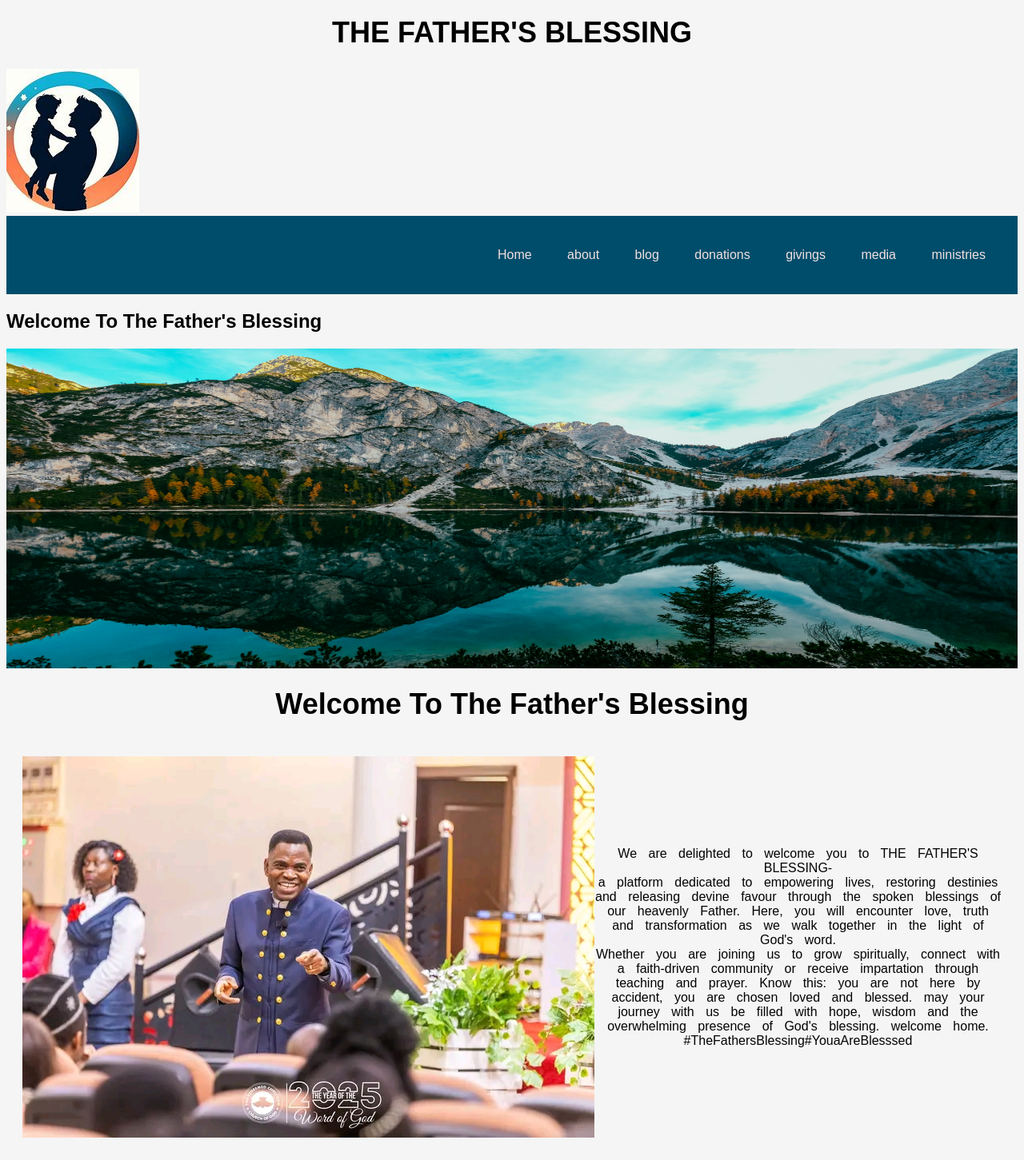
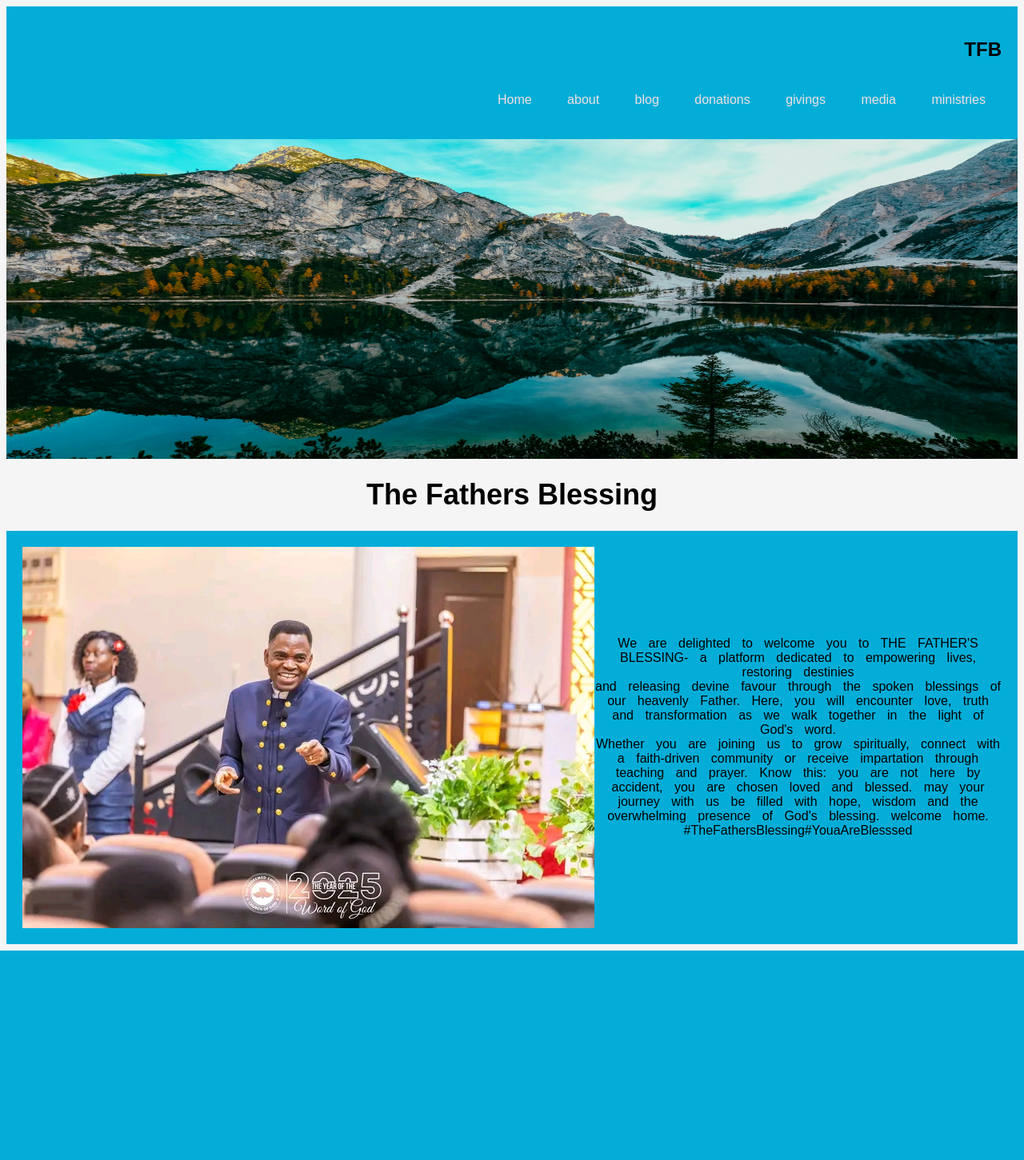
Before and after one commit to wamjere/TFB, a Django app: page / in a window 1280 px wide. Shown: the whole page at 80% size. After the commit the page ends 1189 px from the top, so only its background shows below. Run offline with Django 5.2, Linux system fonts and the light colour scheme.

Commit message:
push new

```diff
--- a/TFBapp/templates/TFBapp/home.html
+++ b/TFBapp/templates/TFBapp/home.html
@@ -4,18 +4,17 @@
 
     <div class hero="hero">
         <div class="content">
-            <h2>Welcome To The Father's Blessing</h2>
-     <image class="my_cover" src="{% static '/images/pexels.jpg' %}">
-
+            <image class="my_cover" src="{% static '/images/pexels.jpg' %}">
         </div>
         <div>
-            <h1>
-                    Welcome To The Father's Blessing
-            </h1>
-            <p>
+            <h1>The Fathers Blessing</h1>
+        </div>
+    </div>
+
+             <p>
                 <image class="my_bright" src="{% static '/images/prince 1.jpg' %}">
-                We are delighted to welcome you to THE FATHER'S BLESSING-<br>
-                a platform dedicated to empowering lives, restoring destinies
+                We are delighted to welcome you to THE FATHER'S BLESSING-
+                a platform dedicated to empowering lives, restoring destinies<br>
                 and releasing devine favour through the spoken blessings
                 of our heavenly Father.
                 Here, you will encounter love, truth and transformation
--- a/static/css/style2.css
+++ b/static/css/style2.css
@@ -10,11 +10,22 @@ h1{
 body {
     background-color: #f5f5f5;
     font-family: Arial, sans-serif;
+
+    }
+    #hero{
+        width: 100%;
+        height 100vh;
+        background:  <image class="my_bright" src="{% static '/images/prince 1.jpg' %}">
+    }
+    .h1{
+        color:aqua;
+        background-color: hsl(192, 97%, 43%);
     }
 
 .navbar ul{
     list-style-type: none;
-    background-color: hsl(197, 100%, 21%);
+    background-color: hsl(192, 97%, 43%);
+
     padding: 20px;
     margin: 0px;
     overflow: hidden;
@@ -46,14 +57,14 @@ height: 400px;
 }
 
 .container{
-width: 10%;
+width: 100%;
 height: 50px;
 position: relative;
 }
 
 p{
     text-align: center;
-    color: rgb(3, 3, 3);
+    background-color: hsl(192, 97%, 43%);
     text-decoration: none;
     padding: 20px;
     display: flex;
@@ -68,8 +79,17 @@ p{
 }
 
 <nav>
-    <div class="nav-left">
+    <div class=""nav-logo">
         <a href="{% url 'home'%}">
-            <img src="{%static'images/loggo.jpg'%}" alt="logo">
+            <img src="{%static'images/'%}" alt="logo">
+            text-align: left;
+            image-align: left;
+
+
 
 </nav>
+
+.my_bright{
+width: 100%;
+height: 400px;
+}
--- a/templates/base.html
+++ b/templates/base.html
@@ -4,19 +4,22 @@
 <head>
     <meta charset="UTF-8">
     <meta name="viewport" content="width=device-width, initial-scale=1.0">
-    <title>{% block title %}THE FATHER'S BLESSING {% endblock %}</title>
+    <title></title>
     <link rel="stylesheet" href="{% static 'css\style2.css' %}">
 </head>
 <body>
+    <div class="main">
 
-    <h1>THE FATHER'S BLESSING</h1>
+    </div>
+    <nav class="navbar">
 
-    <nav class="navbar">
-        <div class="nav-logo">
-            <img src="{% static '/images/loggo.jpg' %}" alt="logo">
-        </div>
 
         <ul>
+
+            <div class="nav-logo">
+                <h2 class="logo">TFB</h2>
+
+        </div>
             <li><a href="">Home</a></li>
             <li><a href="">about</a></li>
             <li><a href="">blog</a></li>
@@ -25,8 +28,12 @@
             <li><a href="">media</a></li>
             <li><a href="">ministries</a></li>
 
+
+
         </ul>
     </nav>
+
+
 
     {% block content %}
     {% endblock  %}
```
Also changed, not shown: static/css/Daddy.jpg (added), static/images/Daddy.jpg (added), static/images/daddy 3.jpg (added).
